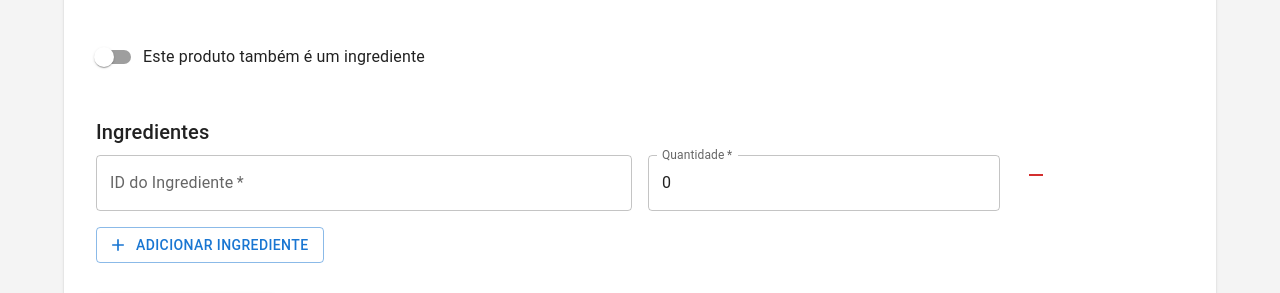
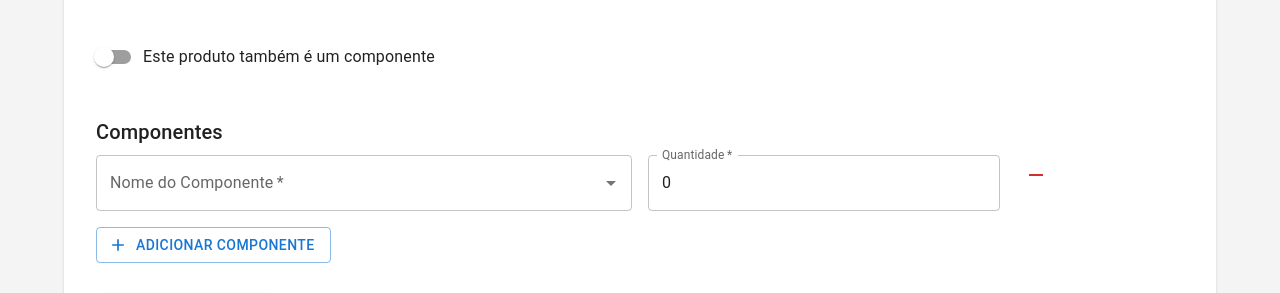
Before and after one commit to emersonbbezerra/candy-cost-manager-frontend, a React (Create React App) app: page /products/add in a window 1280 px wide. Shown: the part 535-828 px from the top of the page. Built offline with nearby package versions, Linux system fonts and the light colour scheme; no server answers; sample sign-in values are in the browser's storage.

Commit message:
feat: :sparkles: implement component search by name with autocomplete in product form

```diff
--- a/src/pages/AddProduct.tsx
+++ b/src/pages/AddProduct.tsx
@@ -1,6 +1,7 @@
 import { Add as AddIcon, Remove as RemoveIcon } from '@mui/icons-material';
 import {
   Alert,
+  Autocomplete,
   Button,
   Container,
   Divider,
@@ -21,9 +22,15 @@ import React, { useState } from 'react';
 import { useNavigate } from 'react-router-dom';
 import api from '../services/api';
 
-interface Ingredient {
-  ingredientId: string;
+interface Component {
+  componentId: string;
   quantity: number;
+}
+
+interface ComponentSearch {
+  id: string;
+  name: string;
+  unitOfMeasure: string;
 }
 
 const AddProduct = () => {
@@ -39,35 +46,96 @@ const AddProduct = () => {
     yield: 0,
     unitOfMeasure: '',
     salePrice: 0,
-    isIngredient: false,
-    ingredients: [] as Ingredient[],
+    isComponent: false,
+    components: [] as Component[],
   });
 
-  const [ingredients, setIngredients] = useState<Ingredient[]>([
-    { ingredientId: '', quantity: 0 },
+  const [components, setComponents] = useState<Component[]>([
+    { componentId: '', quantity: 0 },
   ]);
 
-  const handleAddIngredient = () => {
-    setIngredients([...ingredients, { ingredientId: '', quantity: 0 }]);
+  const [componentOptions, setComponentOptions] = useState<ComponentSearch[]>(
+    []
+  );
+
+  const searchComponents = async (searchTerm: string) => {
+    try {
+      const response = await api.get(`/components/search?name=${searchTerm}`);
+      setComponentOptions(response.data);
+    } catch (error) {
+      console.error('Erro ao buscar componentes:', error);
+    }
   };
 
-  const handleRemoveIngredient = (index: number) => {
-    const newIngredients = ingredients.filter((_, i) => i !== index);
-    setIngredients(newIngredients);
+  const handleAddComponent = () => {
+    setComponents([...components, { componentId: '', quantity: 0 }]);
   };
 
-  const handleIngredientChange = (
+  const handleRemoveComponent = (index: number) => {
+    const newComponents = components.filter((_, i) => i !== index);
+    setComponents(newComponents);
+  };
+
+  const handleComponentChange = (
     index: number,
-    field: keyof Ingredient,
+    field: keyof Component,
     value: string | number
   ) => {
-    const newIngredients = [...ingredients];
-    newIngredients[index] = {
-      ...newIngredients[index],
+    const newComponents = [...components];
+    newComponents[index] = {
+      ...newComponents[index],
       [field]: value,
     };
-    setIngredients(newIngredients);
+    setComponents(newComponents);
   };
+
+  const renderComponentFields = (component: Component, index: number) => (
+    <Grid container spacing={2} key={index} sx={{ mb: 2 }}>
+      <Grid size={{ xs: 12, md: 6 }}>
+        <Autocomplete
+          fullWidth
+          options={componentOptions}
+          getOptionLabel={(option) => option.name}
+          onChange={(_, newValue) => {
+            if (newValue) {
+              handleComponentChange(index, 'componentId', newValue.id);
+            }
+          }}
+          onInputChange={(_, newInputValue) => {
+            searchComponents(newInputValue);
+          }}
+          renderInput={(params) => (
+            <TextField {...params} label="Nome do Componente" required />
+          )}
+        />
+      </Grid>
+      <Grid size={{ xs: 12, md: 4 }}>
+        <TextField
+          fullWidth
+          label="Quantidade"
+          type="number"
+          value={component.quantity}
+          onChange={(e) =>
+            handleComponentChange(index, 'quantity', Number(e.target.value))
+          }
+          required
+        />
+      </Grid>
+      <Grid size={{ xs: 12, md: 2 }}>
+        <IconButton onClick={() => handleRemoveComponent(index)} color="error">
+          <RemoveIcon />
+        </IconButton>
+      </Grid>
+    </Grid>
+  );
+
+  const unitOptions = [
+    { value: 'Gramas', label: 'Gramas' },
+    { value: 'Quilogramas', label: 'Quilogramas' },
+    { value: 'Mililitros', label: 'Mililitros' },
+    { value: 'Litros', label: 'Litros' },
+    { value: 'Unidades', label: 'Unidades' },
+  ];
 
   const handleSubmit = async (e: React.FormEvent) => {
     e.preventDefault();
@@ -75,7 +143,7 @@ const AddProduct = () => {
     try {
       await await api.post('/products', {
         ...productData,
-        ingredients: ingredients,
+        components: components,
       });
       setSnackbarMessage('Produto criado com sucesso!');
       setSeverity('success');
@@ -177,11 +245,11 @@ const AddProduct = () => {
                     })
                   }
                 >
-                  <MenuItem value="g">Gramas (g)</MenuItem>
-                  <MenuItem value="kg">Quilogramas (kg)</MenuItem>
-                  <MenuItem value="ml">Mililitros (ml)</MenuItem>
-                  <MenuItem value="l">Litros (l)</MenuItem>
-                  <MenuItem value="un">Unidades (un)</MenuItem>
+                  {unitOptions.map((option) => (
+                    <MenuItem key={option.value} value={option.value}>
+                      {option.label}
+                    </MenuItem>
+                  ))}
                 </Select>
               </FormControl>
             </Grid>
@@ -207,72 +275,32 @@ const AddProduct = () => {
               <FormControlLabel
                 control={
                   <Switch
-                    checked={productData.isIngredient}
+                    checked={productData.isComponent}
                     onChange={(e) =>
                       setProductData({
                         ...productData,
-                        isIngredient: e.target.checked,
+                        isComponent: e.target.checked,
                       })
                     }
                   />
                 }
-                label="Este produto também é um ingrediente"
+                label="Este produto também é um componente"
               />
             </Grid>
-            {/* Seção de Ingredientes */}
+            {/* Seção de Componentes */}
             <Grid size={{ xs: 12 }}>
               <Typography variant="h6" gutterBottom sx={{ mt: 2 }}>
-                Ingredientes
+                Componentes
               </Typography>
-              {ingredients.map((ingredient, index) => (
-                <Grid container spacing={2} key={index} sx={{ mb: 2 }}>
-                  <Grid size={{ xs: 12, md: 6 }}>
-                    <TextField
-                      fullWidth
-                      label="ID do Ingrediente"
-                      value={ingredient.ingredientId}
-                      onChange={(e) =>
-                        handleIngredientChange(
-                          index,
-                          'ingredientId',
-                          e.target.value
-                        )
-                      }
-                      required
-                    />
-                  </Grid>
-                  <Grid size={{ xs: 12, md: 4 }}>
-                    <TextField
-                      fullWidth
-                      label="Quantidade"
-                      type="number"
-                      value={ingredient.quantity}
-                      onChange={(e) =>
-                        handleIngredientChange(
-                          index,
-                          'quantity',
-                          Number(e.target.value)
-                        )
-                      }
-                      required
-                    />
-                  </Grid>
-                  <Grid size={{ xs: 12, md: 2 }}>
-                    <IconButton
-                      onClick={() => handleRemoveIngredient(index)}
-                      color="error"
-                    >
-                      <RemoveIcon />
-                    </IconButton>
-                  </Grid>
-                </Grid>
-              ))}
+              {components.map((component, index) =>
+                renderComponentFields(component, index)
+              )}
               <Button
                 variant="outlined"
                 startIcon={<AddIcon />}
-                onClick={handleAddIngredient}
+                onClick={handleAddComponent}
               >
-                Adicionar Ingrediente
+                Adicionar Componente
               </Button>
             </Grid>
           </Grid>
```
